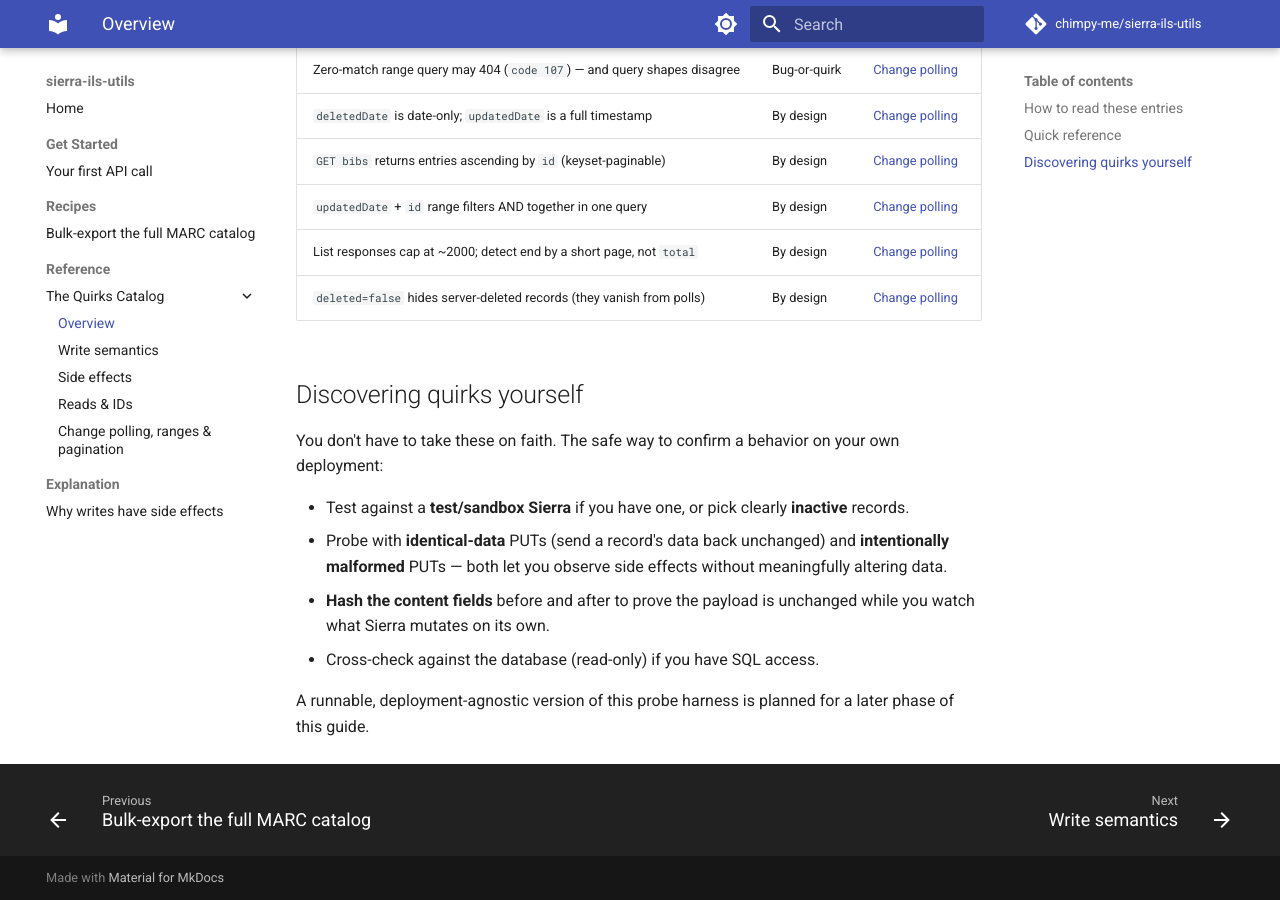
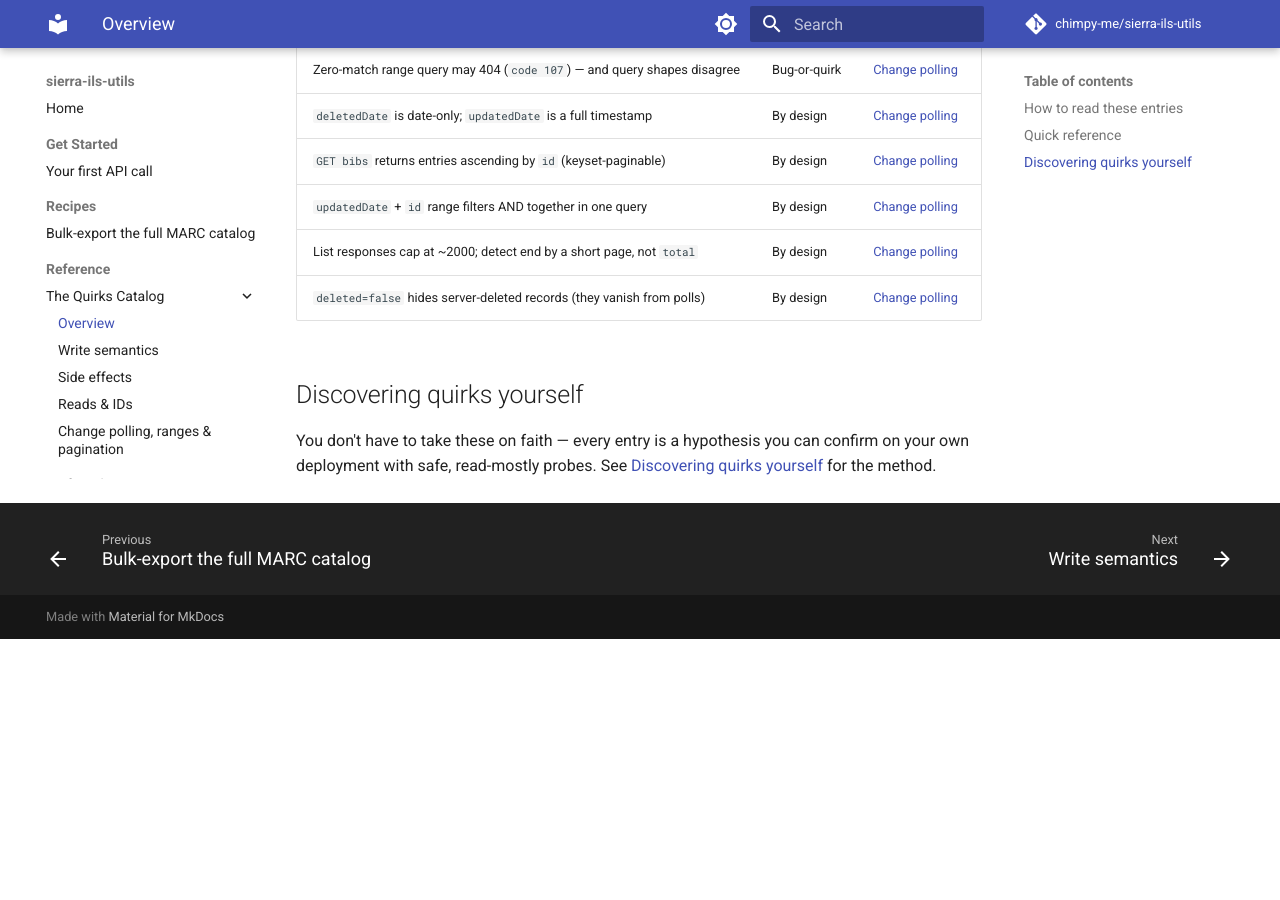
Before and after one commit to chimpy-me/sierra-ils-utils, an MkDocs documentation site: the page built from docs/reference/quirks/index.md, in a window 1280 px wide and 900 px high, scrolled down 1576 px. Built offline with MkDocs 1.6.1 and Material for MkDocs 9.7.7, drawn with Linux system fonts in a browser that asks for light colours; comment, search, counter and statistics services are not loaded; after the commit the page ends 2215 px from its top, so only the background shows below that.

Commit message:
docs(explanation): relocate 'Discovering quirks yourself' out of the reference index

```diff
--- a/docs/reference/quirks/index.md
+++ b/docs/reference/quirks/index.md
@@ -16,7 +16,7 @@ Every quirk is a card with the same four lines:
 !!! warning "Verify on your own deployment"
     These behaviors were observed on specific Sierra deployments (production and test). Versions and
     configuration differ between libraries. Treat each entry as a strong hypothesis to confirm on
-    *your* system — and see [Discover quirks yourself](#discovering-quirks-yourself).
+    *your* system — and see [Discover quirks yourself](../../explanation/discover-quirks-yourself.md).
 
 !!! note "Provenance: patron-record heavy (bib/harvest coverage growing)"
     Most of the write/side-effect knowledge came from patron-record projects, so the catalog still
@@ -53,14 +53,6 @@ Every quirk is a card with the same four lines:
 
 ## Discovering quirks yourself
 
-You don't have to take these on faith. The safe way to confirm a behavior on your own deployment:
-
-- Test against a **test/sandbox Sierra** if you have one, or pick clearly **inactive** records.
-- Probe with **identical-data** PUTs (send a record's data back unchanged) and **intentionally
-  malformed** PUTs — both let you observe side effects without meaningfully altering data.
-- **Hash the content fields** before and after to prove the payload is unchanged while you watch
-  what Sierra mutates on its own.
-- Cross-check against the database (read-only) if you have SQL access.
-
-A runnable, deployment-agnostic version of this probe harness is planned for a later phase of this
-guide.
+You don't have to take these on faith — every entry is a hypothesis you can confirm on
+your own deployment with safe, read-mostly probes. See
+[Discovering quirks yourself](../../explanation/discover-quirks-yourself.md) for the method.
--- a/mkdocs.yml
+++ b/mkdocs.yml
@@ -59,3 +59,4 @@ nav:
           - Change polling, ranges & pagination: reference/quirks/change-polling.md
   - Explanation:
       - Why writes have side effects: explanation/sierra-rest-thin-projection.md
+      - Discovering quirks yourself: explanation/discover-quirks-yourself.md
```
Also changed, not shown: docs/explanation/discover-quirks-yourself.md (added, +38 -0 lines).
